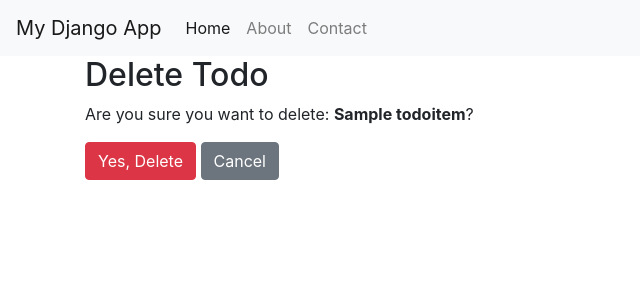
After one commit to khianvictorycalderon/django-crud, a Django app: page /todos/delete/1/ in a window 1280 px wide. The commit adds this page. Shown: the top 300 px of the page, without its empty margins (0-640 px from the left). Run offline with Django 5.2, Linux system fonts and the light colour scheme; tables that the repository leaves empty hold one stand-in row (values such as "Sample post"); some libraries are stand-ins or nearby versions.

Commit message:
Added delete button functionality

```diff
--- /dev/null
+++ b/myapp/templates/delete_todo.html
@@ -0,0 +1,12 @@
+{% extends "base.html" %}
+
+{% block content %}
+<h2>Delete Todo</h2>
+<p>Are you sure you want to delete: <strong>{{ todo.title }}</strong>?</p>
+
+<form method="post">
+  {% csrf_token %}
+  <button type="submit" class="btn btn-danger">Yes, Delete</button>
+  <a href="{% url 'Todos' %}" class="btn btn-secondary">Cancel</a>
+</form>
+{% endblock %}
--- a/myapp/templates/todos.html
+++ b/myapp/templates/todos.html
@@ -21,6 +21,9 @@
                 <a href="{% url 'edit_todo' todo.id %}" class="btn btn-sm btn-warning ml-2">
                     Edit
                 </a>
+
+                <!-- Delete button -->
+                <a href="{% url 'delete_todo' todo.id %}" class="btn btn-sm btn-danger ml-2">Delete</a>
             </li>
         {% endfor %}
     </ul>
--- a/myapp/urls.py
+++ b/myapp/urls.py
@@ -5,5 +5,6 @@ urlpatterns = [
     path("", views.home, name="home"),
     path("todos/", views.todos, name="Todos"),
     path("todos/create/", views.create_todos, name="create_todo"),
-    path("todos/edit/<int:pk>/", views.edit_todo, name="edit_todo")
+    path("todos/edit/<int:pk>/", views.edit_todo, name="edit_todo"),
+    path("todos/delete/<int:pk>/", views.delete_todo, name="delete_todo")
 ]
--- a/myapp/views.py
+++ b/myapp/views.py
@@ -31,3 +31,13 @@ def edit_todo(request, pk):
         return redirect("Todos")
 
     return render(request, "edit_todo.html", { "form": form, "todo": todo })
+
+def delete_todo(request, pk):
+    # Get the todo or 404
+    todo = get_object_or_404(TodoItem, pk=pk)
+
+    if request.method == "POST":
+        todo.delete()
+        return redirect('Todos')  # back to list
+
+    return render(request, "delete_todo.html", {"todo": todo})
```
